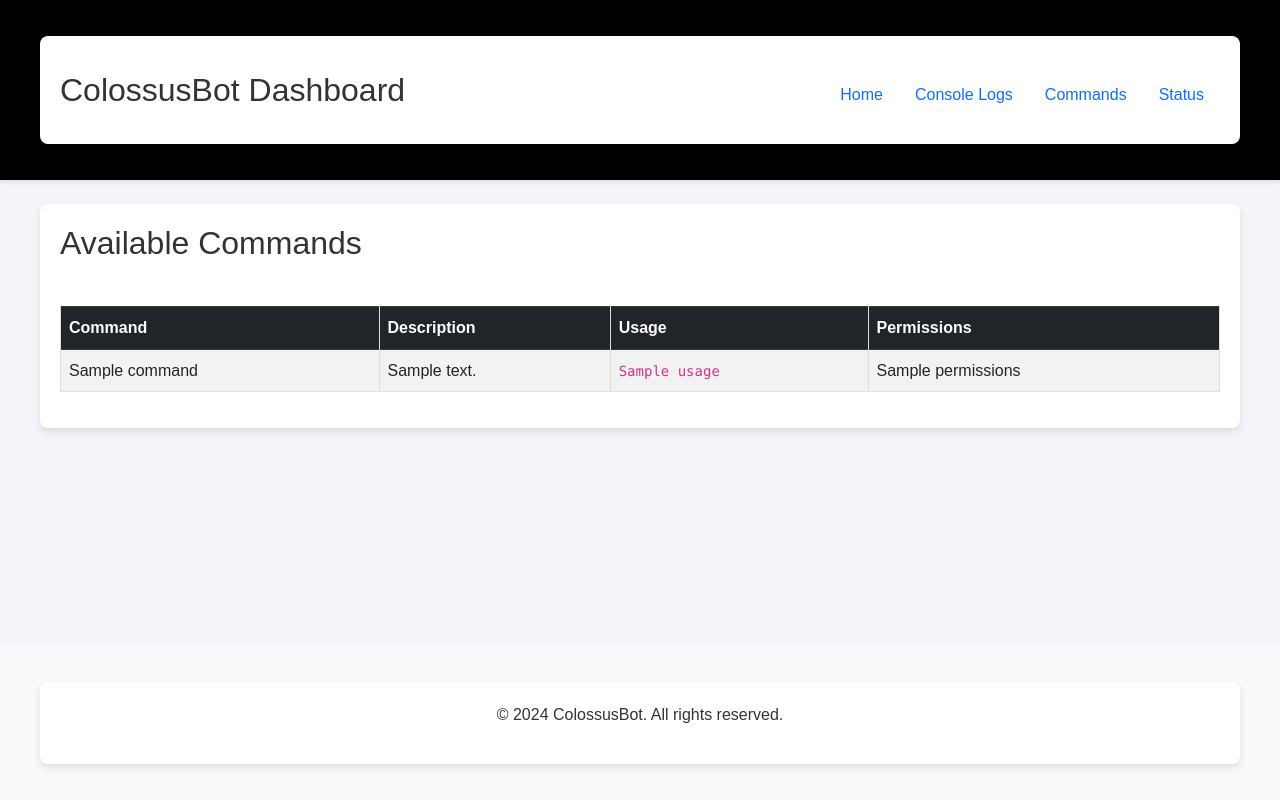
After one commit to Deaeath/ColossusBot, a Python web app: template dashboard/templates/commands.html in a window 1280 px wide. The commit adds this page. Run offline with Jinja, Linux system fonts and the light colour scheme; the template is opened without the code that fills it: most values are stand-ins (such as "Sample title", 1, 10 or a date in 2020).

Commit message:
Commands page

```diff
--- a/dashboard/static/css/style.css
+++ b/dashboard/static/css/style.css
@@ -138,7 +138,6 @@ footer {
     text-align: center;
     padding: 15px;
     background-color: #333;
-    color: white;
     margin-top: 20px;
     position: fixed;
     bottom: 0;
--- a/dashboard/templates/base.html
+++ b/dashboard/templates/base.html
@@ -4,6 +4,7 @@
 <html lang="en">
 
 <head>
+    <!-- Existing head content -->
     <meta charset="UTF-8">
     <meta name="viewport" content="width=device-width, initial-scale=1.0">
     <!-- Bootstrap CSS -->
@@ -24,7 +25,7 @@
                     <ul class="nav">
                         <li class="nav-item"><a class="nav-link" href="/">Home</a></li>
                         <li class="nav-item"><a class="nav-link" href="/console">Console Logs</a></li>
-                        <li class="nav-item"><a class="nav-link" href="/api/commands">Commands</a></li>
+                        <li class="nav-item"><a class="nav-link" href="/commands">Commands</a></li>
                         <li class="nav-item"><a class="nav-link" href="/api/status">Status</a></li>
                     </ul>
                 </nav>
--- /dev/null
+++ b/dashboard/templates/commands.html
@@ -0,0 +1,33 @@
+<!-- File: dashboard/templates/commands.html -->
+
+{% extends "base.html" %}
+
+{% block content %}
+    <h2 class="mb-4">Available Commands</h2>
+    {% if commands %}
+        <div class="table-responsive">
+            <table class="table table-striped table-bordered">
+                <thead class="table-dark">
+                    <tr>
+                        <th scope="col">Command</th>
+                        <th scope="col">Description</th>
+                        <th scope="col">Usage</th>
+                        <th scope="col">Permissions</th>
+                    </tr>
+                </thead>
+                <tbody>
+                    {% for name, command in commands.items() %}
+                        <tr>
+                            <td>{{ name }}</td>
+                            <td>{{ command.description }}</td>
+                            <td><code>{{ command.usage }}</code></td>
+                            <td>{{ command.permissions }}</td>
+                        </tr>
+                    {% endfor %}
+                </tbody>
+            </table>
+        </div>
+    {% else %}
+        <p>No commands available at the moment.</p>
+    {% endif %}
+{% endblock %}
```
Also changed, not shown: dashboard/renderer.py (+17 -0 lines), handlers/web_handler.py (+37 -9 lines).
